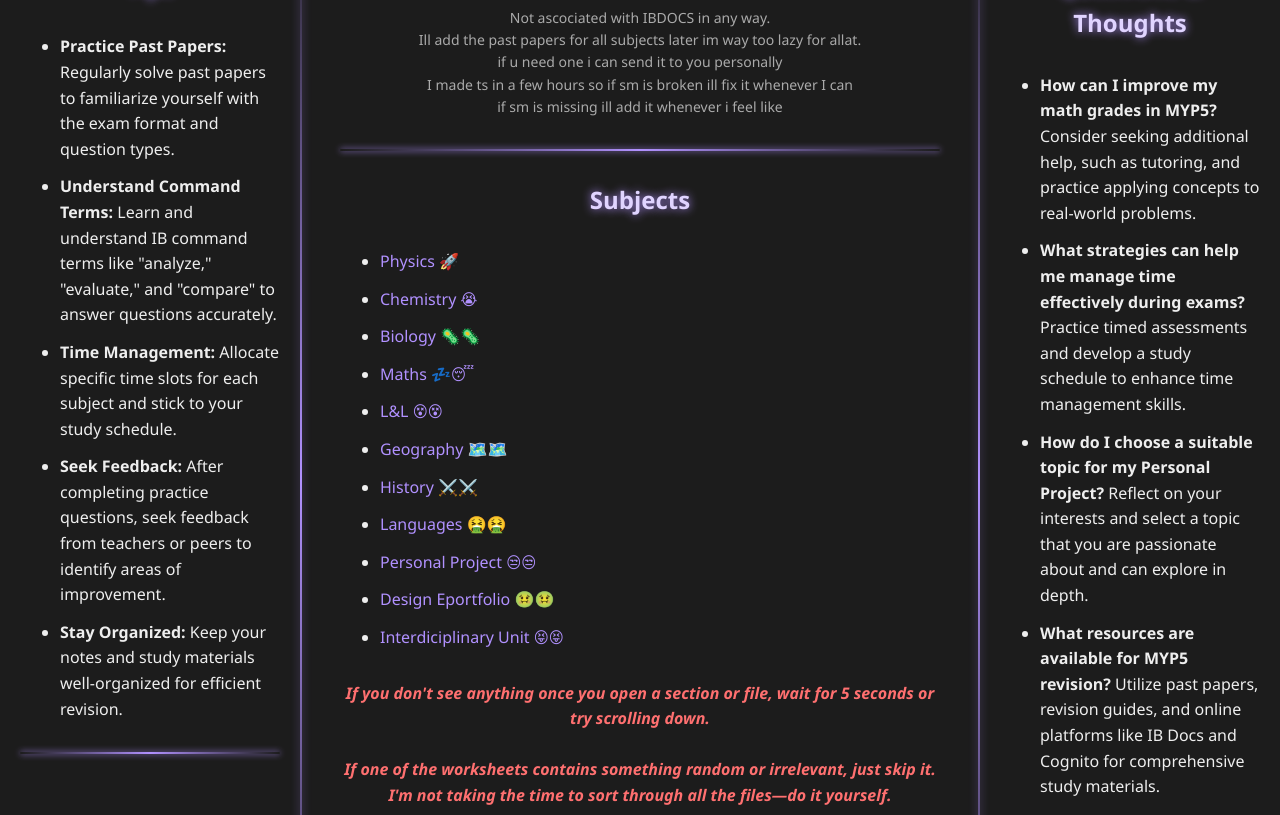
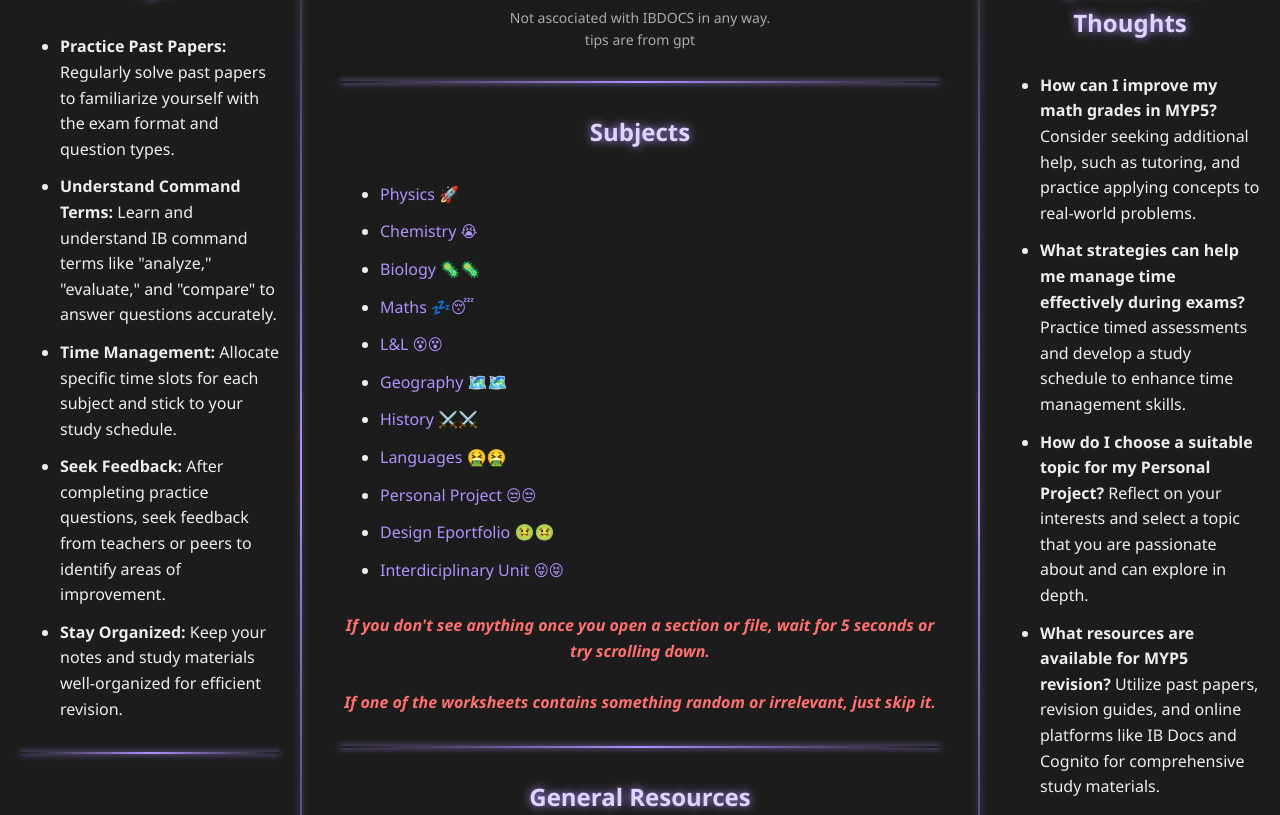
Before and after one commit to syskey4603/mypdocs, a plain HTML site: page index.html in a window 1280 px wide. Shown: the part 136-951 px from the top of the page. Drawn offline with Linux system fonts and the light colour scheme.

Commit message:
Update index.html

```diff
--- a/index.html
+++ b/index.html
@@ -215,7 +215,7 @@
     <!-- Center: Main Content -->
     <div class="main-content">
       <h1>MypDocs</h1>
-      <p class="note">Not ascociated with IBDOCS in any way. <br>Ill add the past papers for all subjects later im way too lazy for allat. <br>if u need one i can send it to you personally<br> I made ts in a few hours so if sm is broken ill fix it whenever I can <br>if sm is missing ill add it whenever i feel like</p>
+      <p class="note">Not ascociated with IBDOCS in any way.<br>tips are from gpt</p>
 
       <div class="glow-divider"></div>
 
@@ -237,7 +237,6 @@
       <p class="italics">
         If you don't see anything once you open a section or file, wait for 5 seconds or try scrolling down.<br><br>
         If one of the worksheets contains something random or irrelevant, just skip it. <br>
-        I'm not taking the time to sort through all the files—do it yourself.
       </p>
 
       <div class="glow-divider"></div>
```
